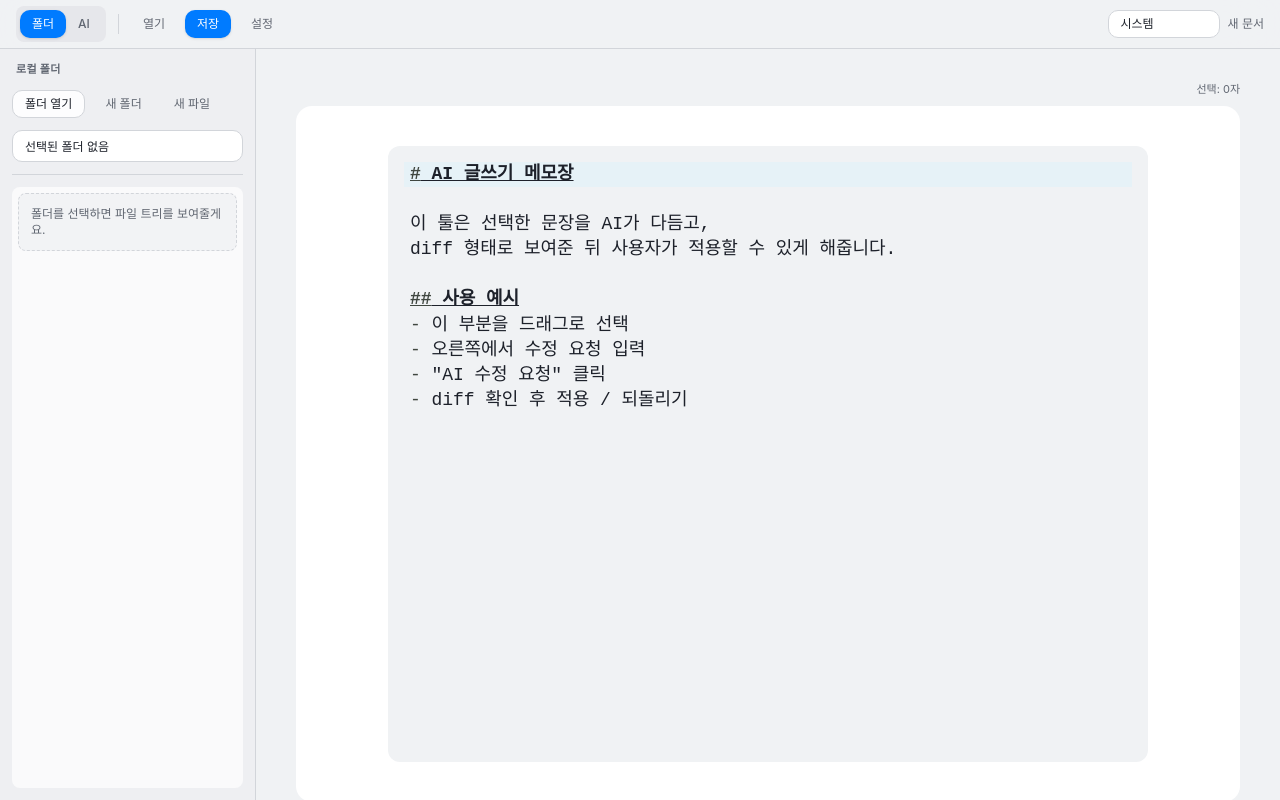
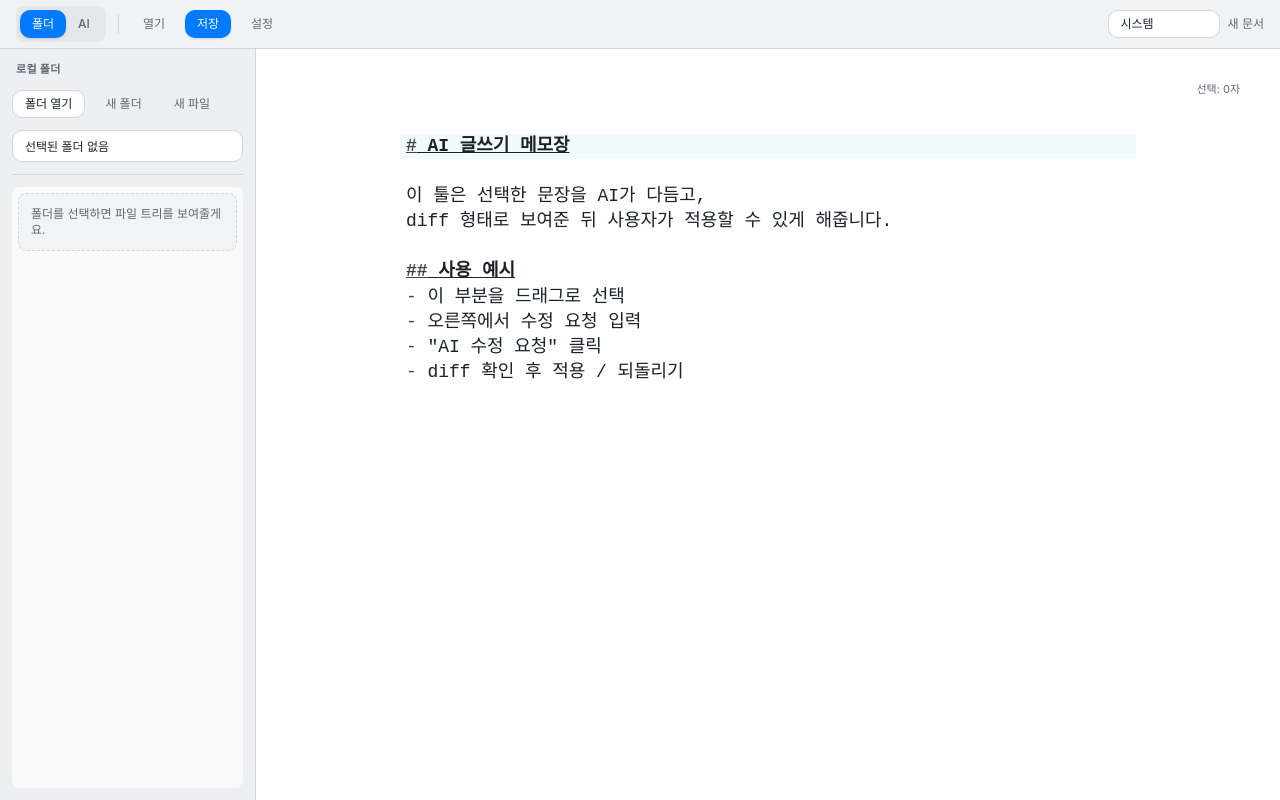
Before and after one commit to jglee96/geur, a React app: page / in a window 1280 px wide. Built offline with nearby package versions, Linux system fonts and the light colour scheme; the HTML template or start-up script is replaced by a standard one; a web font is replaced by a local one.

Commit message:
Add adaptive light dark modes

```diff
--- a/src/app/App.tsx
+++ b/src/app/App.tsx
@@ -308,7 +308,7 @@ function AppContent() {
           />
         </aside>
 
-        <section className="flex min-h-0 min-w-0 self-stretch justify-center overflow-y-auto bg-background px-10 py-8">
+        <section className="flex min-h-0 min-w-0 self-stretch justify-center overflow-y-auto bg-card px-10 py-8">
           <EditorPanel
             docText={docText}
             selection={selection}
--- a/src/widgets/editor-panel/ui/EditorPanel.tsx
+++ b/src/widgets/editor-panel/ui/EditorPanel.tsx
@@ -89,12 +89,8 @@ export const EditorPanel = memo(function EditorPanel({
       <div className="text-right text-[11px] text-muted-foreground">
         선택: {selection.text.length}자
       </div>
-      <div className="rounded-2xl bg-card px-8 py-10">
-        <div className="mx-auto w-full max-w-[760px]">
-          <div
-            ref={containerRef}
-            className="relative rounded-xl bg-background px-4 py-3 transition"
-          >
+      <div className="mx-auto w-full max-w-[760px] px-1 py-4 sm:px-3 sm:py-6">
+        <div ref={containerRef} className="relative">
           <div className="min-h-[74vh]">
             <CodeMirror
               value={docText}
@@ -128,6 +124,5 @@ export const EditorPanel = memo(function EditorPanel({
         </div>
       </div>
     </div>
-    </div>
   );
 });
```
Lines whose indentation alone changed are shown as unchanged.
